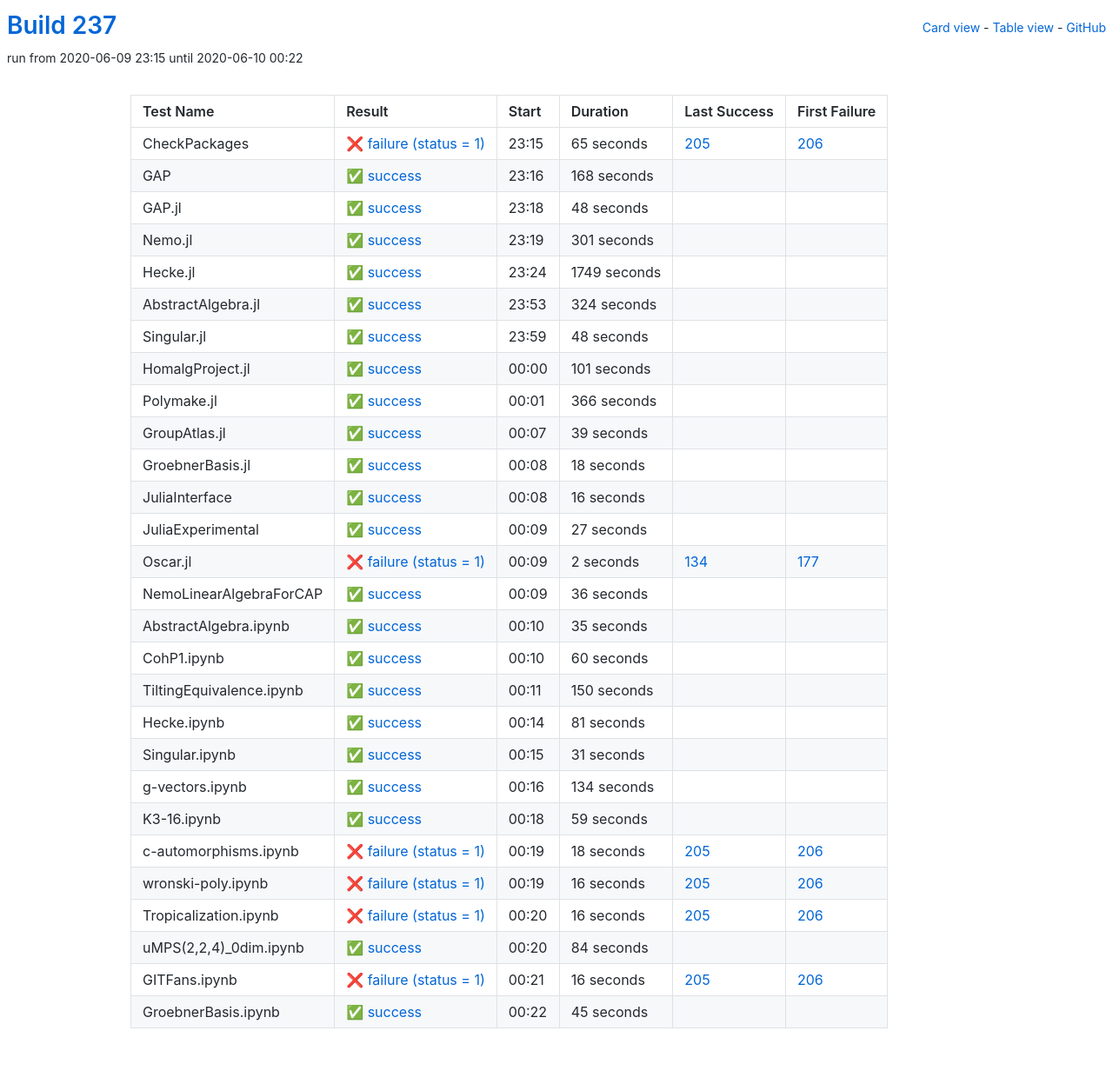
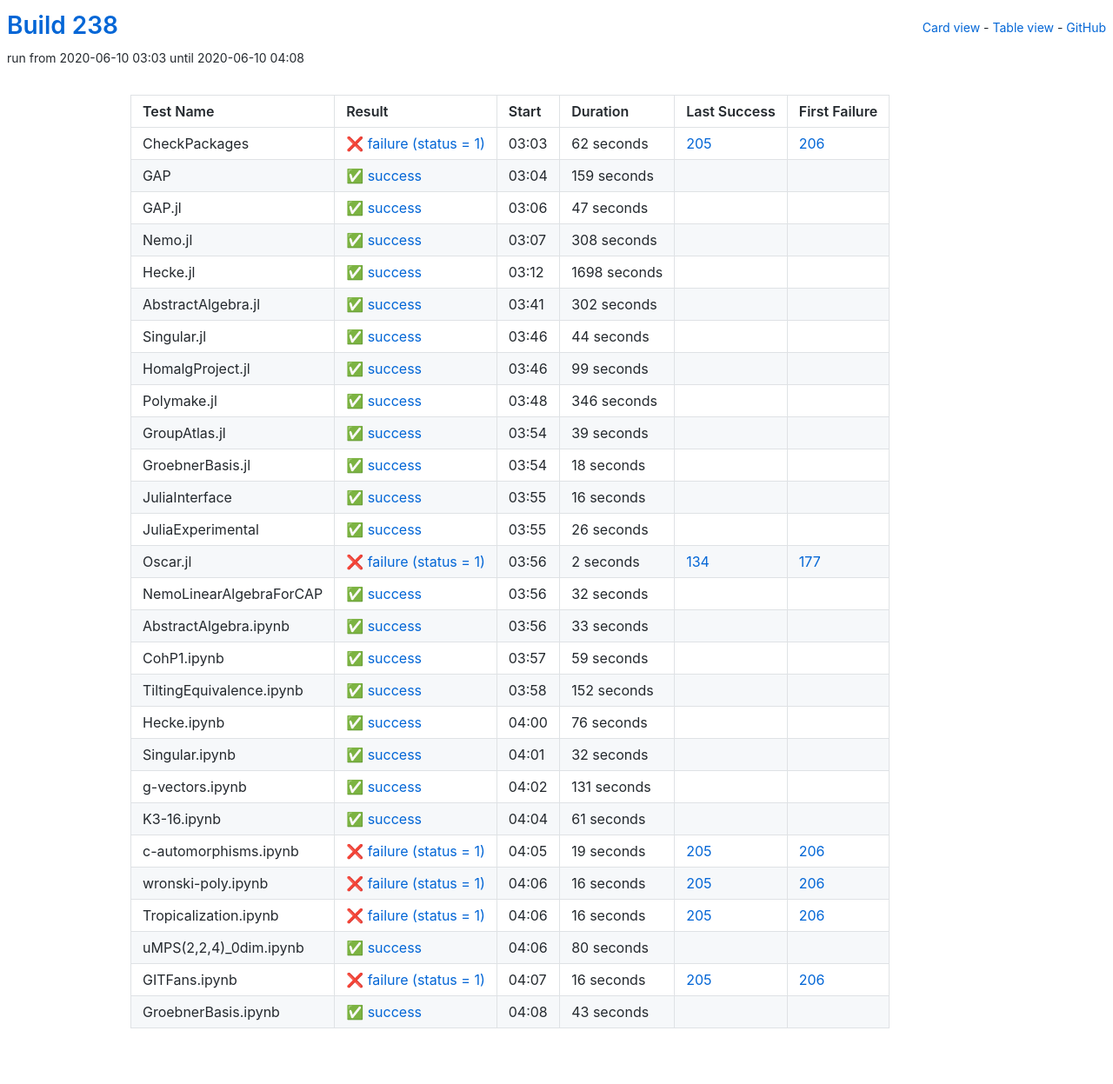
Before and after one commit to oscar-system/oscar-ci-status-stable, a Jekyll site: the page built from table.html, in a window 1280 px wide. Shown: the whole page at 87% size. Built offline with Jekyll 4.4.1, drawn with Linux system fonts in a browser that asks for light colours.

Commit message:
Build 238

```diff
--- a/_data/ci.yml
+++ b/_data/ci.yml
@@ -1,113 +1,113 @@
-build: 237
-build_url: https://oscarci.mathematik.uni-kl.de/job/oscar-stable/237/
+build: 238
+build_url: https://oscarci.mathematik.uni-kl.de/job/oscar-stable/238/
 job: oscar-stable
 tests:
-- duration: 65
+- duration: 62
   exitcode: 1
   first_failure: 206
   first_failure_url: https://oscarci.mathematik.uni-kl.de/job/oscar-stable/206/
   id: checkpackages
   last_success: 205
   last_success_url: https://oscarci.mathematik.uni-kl.de/job/oscar-stable/205/
-  log: https://oscarci.mathematik.uni-kl.de/job/oscar-stable/237/artifact/logs/build-237/CheckPackages.log
+  log: https://oscarci.mathematik.uni-kl.de/job/oscar-stable/238/artifact/logs/build-238/CheckPackages.log
   name: CheckPackages
-  start: 2020-06-09 23:15
+  start: 2020-06-10 03:03
   status: failure
   success: false
-- duration: 168
+- duration: 159
   exitcode: 0
   first_failure: false
   first_failure_url: null
   id: gap
   last_success: false
   last_success_url: null
-  log: https://oscarci.mathematik.uni-kl.de/job/oscar-stable/237/artifact/logs/build-237/GAP.log
+  log: https://oscarci.mathematik.uni-kl.de/job/oscar-stable/238/artifact/logs/build-238/GAP.log
   name: GAP
-  start: 2020-06-09 23:16
+  start: 2020-06-10 03:04
   status: success
   success: true
-- duration: 48
+- duration: 47
   exitcode: 0
   first_failure: false
   first_failure_url: null
   id: gap-jl
   last_success: false
   last_success_url: null
-  log: https://oscarci.mathematik.uni-kl.de/job/oscar-stable/237/artifact/logs/build-237/GAP.jl.log
+  log: https://oscarci.mathematik.uni-kl.de/job/oscar-stable/238/artifact/logs/build-238/GAP.jl.log
   name: GAP.jl
-  start: 2020-06-09 23:18
+  start: 2020-06-10 03:06
   status: success
   success: true
-- duration: 301
+- duration: 308
   exitcode: 0
   first_failure: false
   first_failure_url: null
   id: nemo-jl
   last_success: false
   last_success_url: null
-  log: https://oscarci.mathematik.uni-kl.de/job/oscar-stable/237/artifact/logs/build-237/Nemo.jl.log
+  log: https://oscarci.mathematik.uni-kl.de/job/oscar-stable/238/artifact/logs/build-238/Nemo.jl.log
   name: Nemo.jl
-  start: 2020-06-09 23:19
+  start: 2020-06-10 03:07
   status: success
   success: true
-- duration: 1749
+- duration: 1698
   exitcode: 0
   first_failure: false
   first_failure_url: null
   id: hecke-jl
   last_success: false
   last_success_url: null
-  log: https://oscarci.mathematik.uni-kl.de/job/oscar-stable/237/artifact/logs/build-237/Hecke.jl.log
+  log: https://oscarci.mathematik.uni-kl.de/job/oscar-stable/238/artifact/logs/build-238/Hecke.jl.log
   name: Hecke.jl
-  start: 2020-06-09 23:24
+  start: 2020-06-10 03:12
   status: success
   success: true
-- duration: 324
+- duration: 302
   exitcode: 0
   first_failure: false
   first_failure_url: null
   id: abstractalgebra-jl
   last_success: false
   last_success_url: null
-  log: https://oscarci.mathematik.uni-kl.de/job/oscar-stable/237/artifact/logs/build-237/AbstractAlgebra.jl.log
+  log: https://oscarci.mathematik.uni-kl.de/job/oscar-stable/238/artifact/logs/build-238/AbstractAlgebra.jl.log
   name: AbstractAlgebra.jl
-  start: 2020-06-09 23:53
+  start: 2020-06-10 03:41
   status: success
   success: true
-- duration: 48
+- duration: 44
   exitcode: 0
   first_failure: false
   first_failure_url: null
   id: singular-jl
   last_success: false
   last_success_url: null
-  log: https://oscarci.mathematik.uni-kl.de/job/oscar-stable/237/artifact/logs/build-237/Singular.jl.log
+  log: https://oscarci.mathematik.uni-kl.de/job/oscar-stable/238/artifact/logs/build-238/Singular.jl.log
   name: Singular.jl
-  start: 2020-06-09 23:59
+  start: 2020-06-10 03:46
   status: success
   success: true
-- duration: 101
+- duration: 99
   exitcode: 0
   first_failure: false
   first_failure_url: null
   id: homalgproject-jl
   last_success: false
   last_success_url: null
-  log: https://oscarci.mathematik.uni-kl.de/job/oscar-stable/237/artifact/logs/build-237/HomalgProject.jl.log
+  log: https://oscarci.mathematik.uni-kl.de/job/oscar-stable/238/artifact/logs/build-238/HomalgProject.jl.log
   name: HomalgProject.jl
-  start: 2020-06-10 00:00
+  start: 2020-06-10 03:46
   status: success
   success: true
-- duration: 366
+- duration: 346
   exitcode: 0
   first_failure: false
   first_failure_url: null
   id: polymake-jl
   last_success: false
   last_success_url: null
-  log: https://oscarci.mathematik.uni-kl.de/job/oscar-stable/237/artifact/logs/build-237/Polymake.jl.log
+  log: https://oscarci.mathematik.uni-kl.de/job/oscar-stable/238/artifact/logs/build-238/Polymake.jl.log
   name: Polymake.jl
-  start: 2020-06-10 00:01
+  start: 2020-06-10 03:48
   status: success
   success: true
 - duration: 39
@@ -117,9 +117,9 @@ tests:
   id: groupatlas-jl
   last_success: false
   last_success_url: null
-  log: https://oscarci.mathematik.uni-kl.de/job/oscar-stable/237/artifact/logs/build-237/GroupAtlas.jl.log
+  log: https://oscarci.mathematik.uni-kl.de/job/oscar-stable/238/artifact/logs/build-238/GroupAtlas.jl.log
   name: GroupAtlas.jl
-  start: 2020-06-10 00:07
+  start: 2020-06-10 03:54
   status: success
   success: true
 - duration: 18
@@ -129,9 +129,9 @@ tests:
   id: groebnerbasis-jl
   last_success: false
   last_success_url: null
-  log: https://oscarci.mathematik.uni-kl.de/job/oscar-stable/237/artifact/logs/build-237/GroebnerBasis.jl.log
+  log: https://oscarci.mathematik.uni-kl.de/job/oscar-stable/238/artifact/logs/build-238/GroebnerBasis.jl.log
   name: GroebnerBasis.jl
-  start: 2020-06-10 00:08
+  start: 2020-06-10 03:54
   status: success
   success: true
 - duration: 16
@@ -141,21 +141,21 @@ tests:
   id: juliainterface
   last_success: false
   last_success_url: null
-  log: https://oscarci.mathematik.uni-kl.de/job/oscar-stable/237/artifact/logs/build-237/JuliaInterface.log
+  log: https://oscarci.mathematik.uni-kl.de/job/oscar-stable/238/artifact/logs/build-238/JuliaInterface.log
   name: JuliaInterface
-  start: 2020-06-10 00:08
+  start: 2020-06-10 03:55
   status: success
   success: true
-- duration: 27
+- duration: 26
   exitcode: 0
   first_failure: false
   first_failure_url: null
   id: juliaexperimental
   last_success: false
   last_success_url: null
-  log: https://oscarci.mathematik.uni-kl.de/job/oscar-stable/237/artifact/logs/build-237/JuliaExperimental.log
+  log: https://oscarci.mathematik.uni-kl.de/job/oscar-stable/238/artifact/logs/build-238/JuliaExperimental.log
   name: JuliaExperimental
-  start: 2020-06-10 00:09
+  start: 2020-06-10 03:55
   status: success
   success: true
 - duration: 2
@@ -165,117 +165,117 @@ tests:
   id: oscar-jl
   last_success: 134
   last_success_url: https://oscarci.mathematik.uni-kl.de/job/oscar-stable/134/
-  log: https://oscarci.mathematik.uni-kl.de/job/oscar-stable/237/artifact/logs/build-237/Oscar.jl.log
+  log: https://oscarci.mathematik.uni-kl.de/job/oscar-stable/238/artifact/logs/build-238/Oscar.jl.log
   name: Oscar.jl
-  start: 2020-06-10 00:09
+  start: 2020-06-10 03:56
   status: failure
   success: false
-- duration: 36
+- duration: 32
   exitcode: 0
   first_failure: false
   first_failure_url: null
   id: nemolinearalgebraforcap
   last_success: false
   last_success_url: null
-  log: https://oscarci.mathematik.uni-kl.de/job/oscar-stable/237/artifact/logs/build-237/NemoLinearAlgebraForCAP.log
+  log: https://oscarci.mathematik.uni-kl.de/job/oscar-stable/238/artifact/logs/build-238/NemoLinearAlgebraForCAP.log
   name: NemoLinearAlgebraForCAP
-  start: 2020-06-10 00:09
+  start: 2020-06-10 03:56
   status: success
   success: true
-- duration: 35
+- duration: 33
   exitcode: 0
   first_failure: false
   first_failure_url: null
   id: abstractalgebra-ipynb
   last_success: false
   last_success_url: null
-  log: https://oscarci.mathematik.uni-kl.de/job/oscar-stable/237/artifact/logs/build-237/AbstractAlgebra.ipynb.log
+  log: https://oscarci.mathematik.uni-kl.de/job/oscar-stable/238/artifact/logs/build-238/AbstractAlgebra.ipynb.log
   name: AbstractAlgebra.ipynb
-  start: 2020-06-10 00:10
+  start: 2020-06-10 03:56
   status: success
   success: true
-- duration: 60
+- duration: 59
   exitcode: 0
   first_failure: false
   first_failure_url: null
   id: cohp1-ipynb
   last_success: false
   last_success_url: null
-  log: https://oscarci.mathematik.uni-kl.de/job/oscar-stable/237/artifact/logs/build-237/CohP1.ipynb.log
+  log: https://oscarci.mathematik.uni-kl.de/job/oscar-stable/238/artifact/logs/build-238/CohP1.ipynb.log
   name: CohP1.ipynb
-  start: 2020-06-10 00:10
+  start: 2020-06-10 03:57
   status: success
   success: true
-- duration: 150
+- duration: 152
   exitcode: 0
   first_failure: false
   first_failure_url: null
   id: tiltingequivalence-ipynb
   last_success: false
   last_success_url: null
-  log: https://oscarci.mathematik.uni-kl.de/job/oscar-stable/237/artifact/logs/build-237/TiltingEquivalence.ipynb.log
+  log: https://oscarci.mathematik.uni-kl.de/job/oscar-stable/238/artifact/logs/build-238/TiltingEquivalence.ipynb.log
   name: TiltingEquivalence.ipynb
-  start: 2020-06-10 00:11
+  start: 2020-06-10 03:58
   status: success
   success: true
-- duration: 81
+- duration: 76
   exitcode: 0
   first_failure: false
   first_failure_url: null
   id: hecke-ipynb
   last_success: false
   last_success_url: null
-  log: https://oscarci.mathematik.uni-kl.de/job/oscar-stable/237/artifact/logs/build-237/Hecke.ipynb.log
+  log: https://oscarci.mathematik.uni-kl.de/job/oscar-stable/238/artifact/logs/build-238/Hecke.ipynb.log
   name: Hecke.ipynb
-  start: 2020-06-10 00:14
+  start: 2020-06-10 04:00
   status: success
   success: true
-- duration: 31
+- duration: 32
   exitcode: 0
   first_failure: false
   first_failure_url: null
   id: singular-ipynb
   last_success: false
   last_success_url: null
-  log: https://oscarci.mathematik.uni-kl.de/job/oscar-stable/237/artifact/logs/build-237/Singular.ipynb.log
+  log: https://oscarci.mathematik.uni-kl.de/job/oscar-stable/238/artifact/logs/build-238/Singular.ipynb.log
   name: Singular.ipynb
-  start: 2020-06-10 00:15
+  start: 2020-06-10 04:01
   status: success
   success: true
-- duration: 134
+- duration: 131
   exitcode: 0
   first_failure: false
   first_failure_url: null
   id: g-vectors-ipynb
   last_success: false
   last_success_url: null
-  log: https://oscarci.mathematik.uni-kl.de/job/oscar-stable/237/artifact/logs/build-237/g-vectors.ipynb.log
+  log: https://oscarci.mathematik.uni-kl.de/job/oscar-stable/238/artifact/logs/build-238/g-vectors.ipynb.log
   name: g-vectors.ipynb
-  start: 2020-06-10 00:16
+  start: 2020-06-10 04:02
   status: success
   success: true
-- duration: 59
+- duration: 61
   exitcode: 0
   first_failure: false
   first_failure_url: null
   id: k3-16-ipynb
   last_success: false
   last_success_url: null
-  log: https://oscarci.mathematik.uni-kl.de/job/oscar-stable/237/artifact/logs/build-237/K3-16.ipynb.log
+  log: https://oscarci.mathematik.uni-kl.de/job/oscar-stable/238/artifact/logs/build-238/K3-16.ipynb.log
   name: K3-16.ipynb
-  start: 2020-06-10 00:18
+  start: 2020-06-10 04:04
   status: success
   success: true
-- duration: 18
+- duration: 19
   exitcode: 1
   first_failure: 206
   first_failure_url: https://oscarci.mathematik.uni-kl.de/job/oscar-stable/206/
   id: c-automorphisms-ipynb
   last_success: 205
   last_success_url: https://oscarci.mathematik.uni-kl.de/job/oscar-stable/205/
-  log: https://oscarci.mathematik.uni-kl.de/job/oscar-stable/237/artifact/logs/build-237/c-automorphisms.ipynb.log
+  log: https://oscarci.mathematik.uni-kl.de/job/oscar-stable/238/artifact/logs/build-238/c-automorphisms.ipynb.log
   name: c-automorphisms.ipynb
-  start: 2020-06-10 00:19
+  start: 2020-06-10 04:05
   status: failure
   success: false
 - duration: 16
@@ -285,9 +285,9 @@ tests:
   id: wronski-poly-ipynb
   last_success: 205
   last_success_url: https://oscarci.mathematik.uni-kl.de/job/oscar-stable/205/
-  log: https://oscarci.mathematik.uni-kl.de/job/oscar-stable/237/artifact/logs/build-237/wronski-poly.ipynb.log
+  log: https://oscarci.mathematik.uni-kl.de/job/oscar-stable/238/artifact/logs/build-238/wronski-poly.ipynb.log
   name: wronski-poly.ipynb
-  start: 2020-06-10 00:19
+  start: 2020-06-10 04:06
   status: failure
   success: false
 - duration: 16
@@ -297,21 +297,21 @@ tests:
   id: tropicalization-ipynb
   last_success: 205
   last_success_url: https://oscarci.mathematik.uni-kl.de/job/oscar-stable/205/
-  log: https://oscarci.mathematik.uni-kl.de/job/oscar-stable/237/artifact/logs/build-237/Tropicalization.ipynb.log
+  log: https://oscarci.mathematik.uni-kl.de/job/oscar-stable/238/artifact/logs/build-238/Tropicalization.ipynb.log
   name: Tropicalization.ipynb
-  start: 2020-06-10 00:20
+  start: 2020-06-10 04:06
   status: failure
   success: false
-- duration: 84
+- duration: 80
   exitcode: 0
   first_failure: false
   first_failure_url: null
   id: umps-2-2-4-0dim-ipynb
   last_success: false
   last_success_url: null
-  log: https://oscarci.mathematik.uni-kl.de/job/oscar-stable/237/artifact/logs/build-237/uMPS-2-2-4-_0dim.ipynb.log
+  log: https://oscarci.mathematik.uni-kl.de/job/oscar-stable/238/artifact/logs/build-238/uMPS-2-2-4-_0dim.ipynb.log
   name: uMPS(2,2,4)_0dim.ipynb
-  start: 2020-06-10 00:20
+  start: 2020-06-10 04:06
   status: success
   success: true
 - duration: 16
@@ -321,20 +321,20 @@ tests:
   id: gitfans-ipynb
   last_success: 205
   last_success_url: https://oscarci.mathematik.uni-kl.de/job/oscar-stable/205/
-  log: https://oscarci.mathematik.uni-kl.de/job/oscar-stable/237/artifact/logs/build-237/GITFans.ipynb.log
+  log: https://oscarci.mathematik.uni-kl.de/job/oscar-stable/238/artifact/logs/build-238/GITFans.ipynb.log
   name: GITFans.ipynb
-  start: 2020-06-10 00:21
+  start: 2020-06-10 04:07
   status: failure
   success: false
-- duration: 45
+- duration: 43
   exitcode: 0
   first_failure: false
   first_failure_url: null
   id: groebnerbasis-ipynb
   last_success: false
   last_success_url: null
-  log: https://oscarci.mathematik.uni-kl.de/job/oscar-stable/237/artifact/logs/build-237/GroebnerBasis.ipynb.log
+  log: https://oscarci.mathematik.uni-kl.de/job/oscar-stable/238/artifact/logs/build-238/GroebnerBasis.ipynb.log
   name: GroebnerBasis.ipynb
-  start: 2020-06-10 00:22
+  start: 2020-06-10 04:08
   status: success
   success: true
```
Also changed, not shown: README.md.
